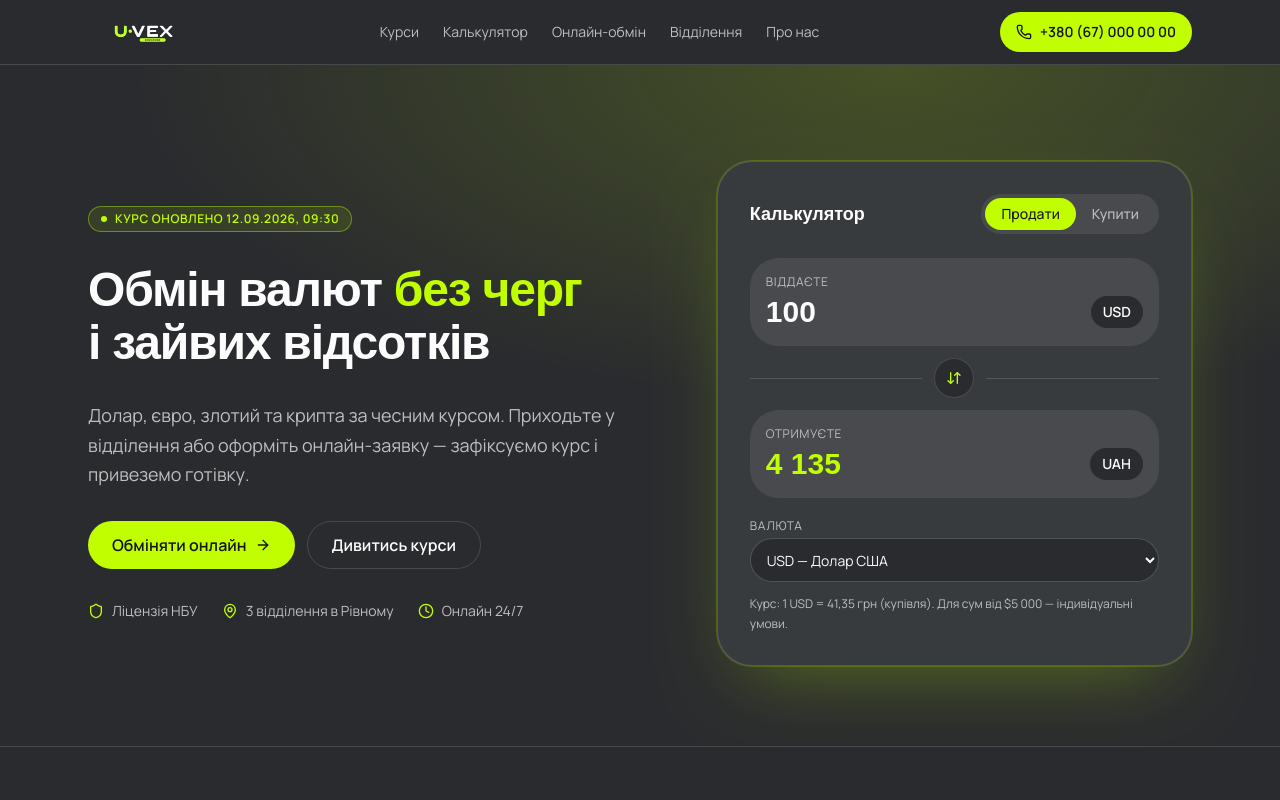
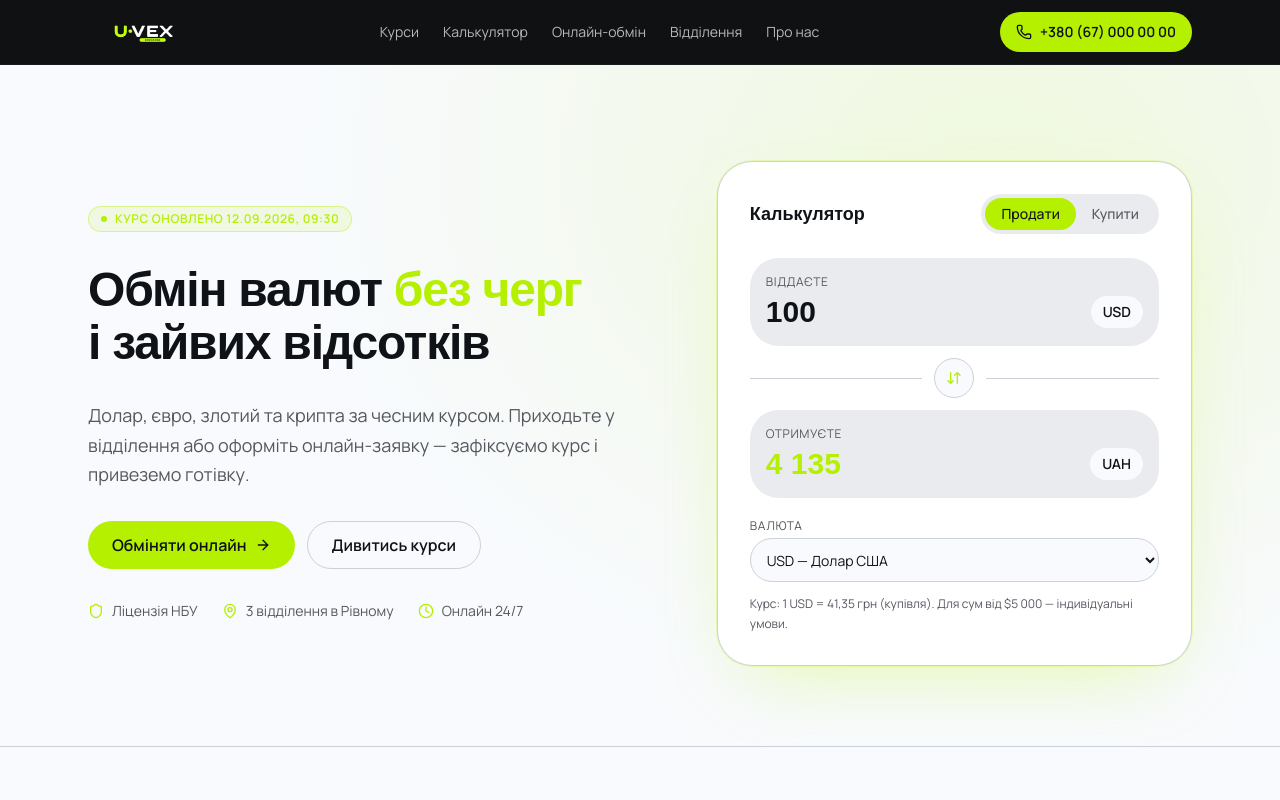
Before and after one commit to arsenidze-glitch/u-vex, a Next.js app: page / in a window 1280 px wide. Shown: the top 800 px of the page. Built offline with nearby package versions, Linux system fonts and the light colour scheme; a web font is replaced by a local one.

Commit message:
Create light U-VEX exchange theme

```diff
--- a/app/globals.css
+++ b/app/globals.css
@@ -36,24 +36,24 @@
 }
 
 :root {
-  color-scheme: dark;
-  --background: oklch(0.29 0.006 260);
-  --foreground: oklch(0.99 0 0);
-  --card: oklch(0.35 0.007 260);
-  --card-foreground: oklch(0.99 0 0);
-  --popover: oklch(0.35 0.007 260);
-  --popover-foreground: oklch(0.99 0 0);
-  --primary: oklch(0.92 0.24 125);
-  --primary-foreground: oklch(0.2 0 0);
-  --secondary: oklch(0.41 0.007 260);
-  --secondary-foreground: oklch(0.99 0 0);
-  --muted: oklch(0.41 0.007 260);
-  --muted-foreground: oklch(0.8 0 0);
-  --accent: oklch(0.92 0.24 125);
-  --accent-foreground: oklch(0.2 0 0);
-  --destructive: oklch(0.7 0.2 25);
-  --border: oklch(1 0 0 / 14%);
-  --input: oklch(1 0 0 / 18%);
+  color-scheme: light;
+  --background: oklch(0.985 0.004 260);
+  --foreground: oklch(0.18 0.012 260);
+  --card: oklch(1 0 0);
+  --card-foreground: oklch(0.18 0.012 260);
+  --popover: oklch(1 0 0);
+  --popover-foreground: oklch(0.18 0.012 260);
+  --primary: oklch(0.88 0.24 125);
+  --primary-foreground: oklch(0.18 0.012 260);
+  --secondary: oklch(0.94 0.006 260);
+  --secondary-foreground: oklch(0.25 0.012 260);
+  --muted: oklch(0.94 0.006 260);
+  --muted-foreground: oklch(0.46 0.012 260);
+  --accent: oklch(0.88 0.24 125);
+  --accent-foreground: oklch(0.18 0.012 260);
+  --destructive: oklch(0.62 0.22 25);
+  --border: oklch(0.86 0.012 260);
+  --input: oklch(0.86 0.012 260);
   --ring: oklch(0.92 0.24 125);
   --radius: 1rem;
 }
--- a/components/hero.tsx
+++ b/components/hero.tsx
@@ -13,7 +13,7 @@ export function Hero() {
     <section className="relative overflow-hidden">
       <div
         aria-hidden="true"
-        className="pointer-events-none absolute inset-0 bg-[radial-gradient(ellipse_60%_50%_at_70%_0%,color-mix(in_oklch,var(--primary)_18%,transparent),transparent)]"
+        className="pointer-events-none absolute inset-0 bg-[radial-gradient(ellipse_55%_80%_at_78%_15%,color-mix(in_oklch,var(--primary)_12%,transparent),transparent)]"
       />
       <div className="relative mx-auto grid max-w-6xl grid-cols-1 gap-12 px-4 pb-20 pt-16 sm:px-6 lg:grid-cols-[1.1fr_0.9fr] lg:items-center lg:pt-24">
         <div className="flex min-w-0 flex-col gap-8">
--- a/components/site-header.tsx
+++ b/components/site-header.tsx
@@ -13,7 +13,7 @@ const nav = [
 
 export function SiteHeader() {
   return (
-    <header className="sticky top-0 z-40 border-b border-border bg-background">
+    <header className="sticky top-0 z-40 border-b border-[#1a1b1d] bg-[#101112]">
       <div className="mx-auto flex h-16 max-w-6xl items-center justify-between gap-6 px-4 sm:px-6">
         <Link href="/" aria-label="U·VEX Exchange — на головну" className="flex items-center">
           <Image
@@ -30,7 +30,7 @@ export function SiteHeader() {
             <a
               key={item.href}
               href={item.href}
-              className="text-sm text-muted-foreground transition-colors hover:text-foreground"
+              className="text-sm text-white/70 transition-colors hover:text-white"
             >
               {item.label}
             </a>
```
